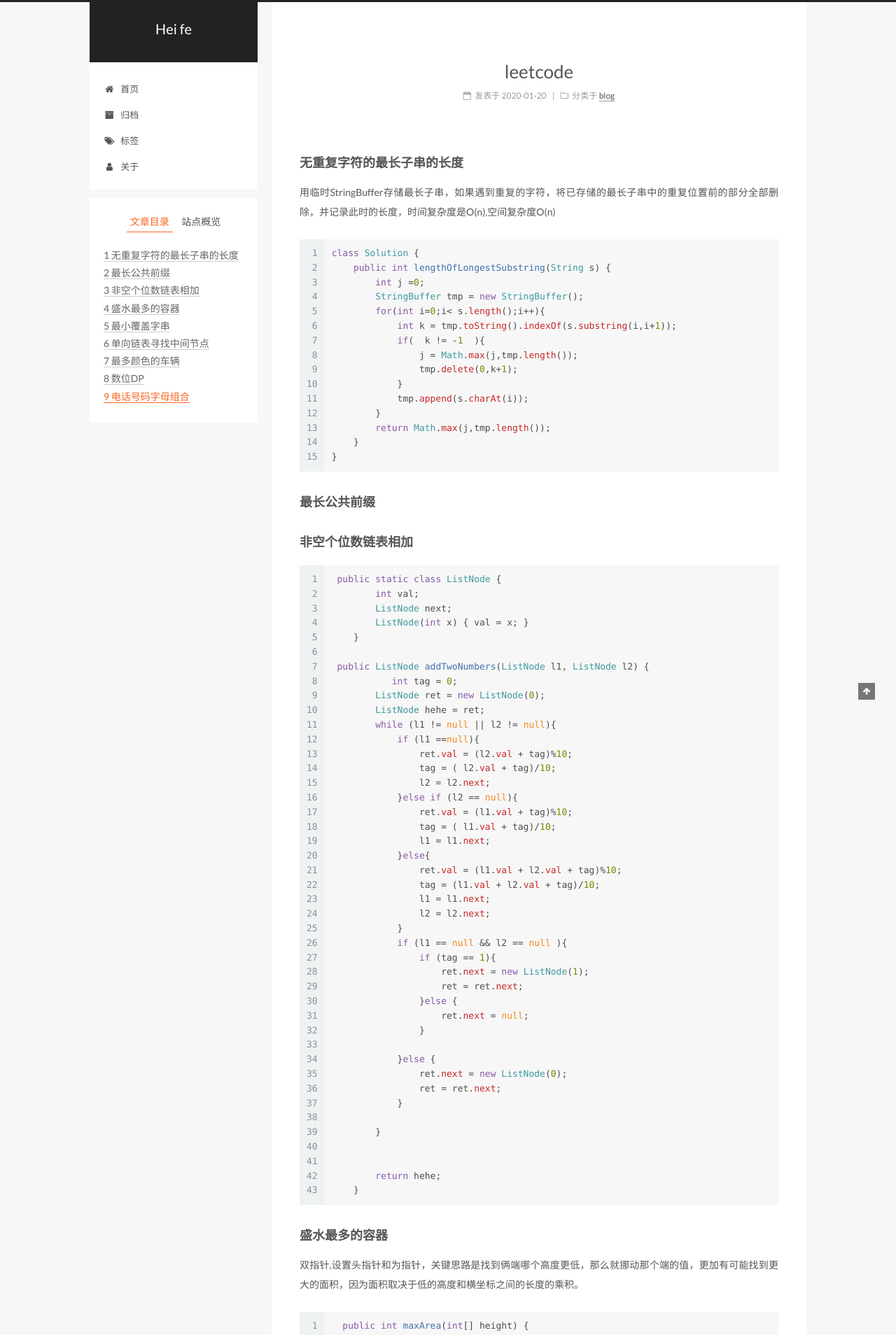
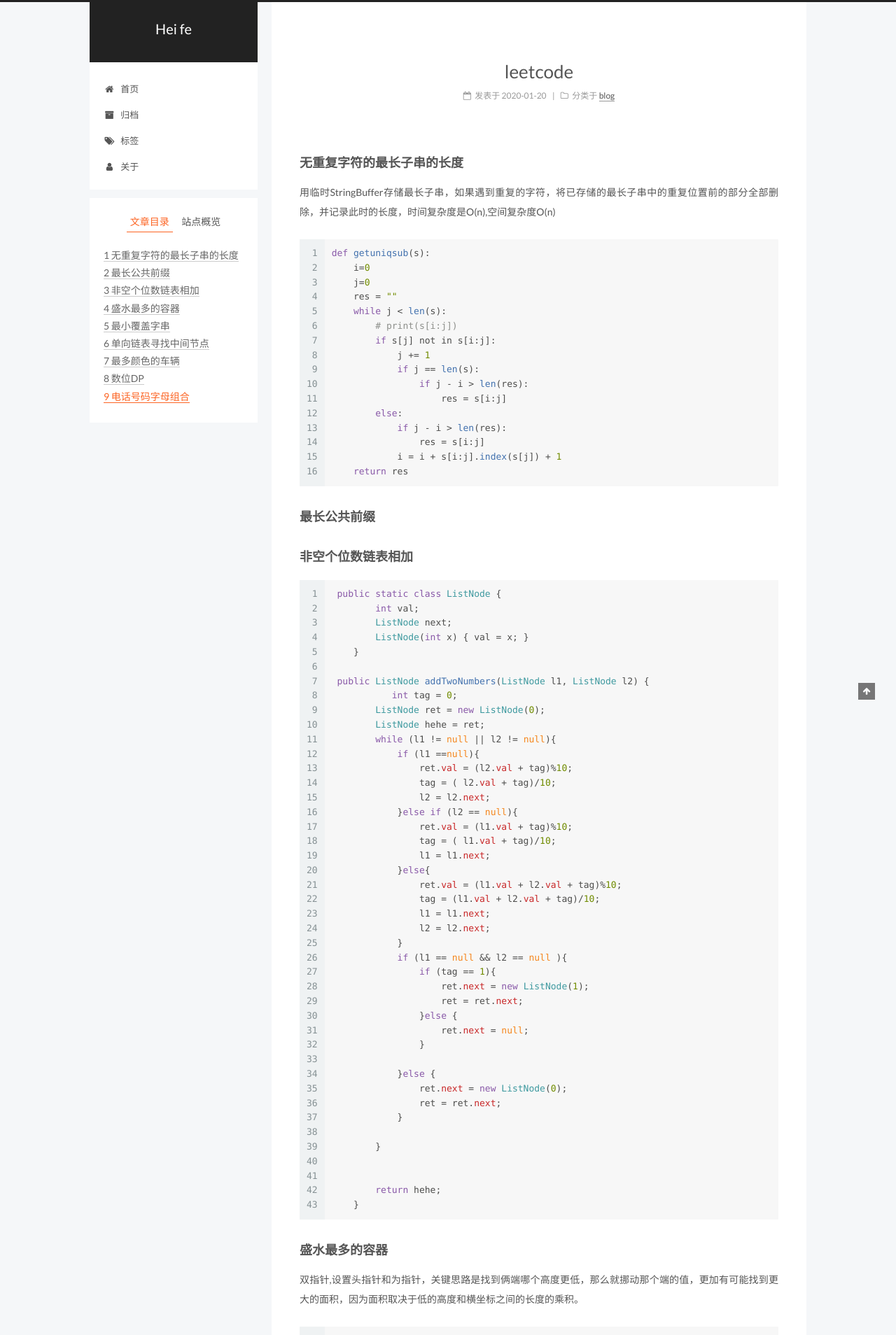
Before and after one commit to tuobashaoli/tuobashaoli.github.io, a Jekyll site: the page built from _posts/2020-01-20-leetcode.markdown, in a window 1280 px wide. Shown: the top 1908 px of the page at 70% size. Built offline with Jekyll 4.4.1, drawn with Linux system fonts in a browser that asks for light colours; comment, search, counter and statistics services are not loaded.

Commit message:
update leetcode

````diff
--- a/_posts/2020-01-20-leetcode.markdown
+++ b/_posts/2020-01-20-leetcode.markdown
@@ -11,22 +11,23 @@ tags: "leetcode"
 
 用临时StringBuffer存储最长子串，如果遇到重复的字符，将已存储的最长子串中的重复位置前的部分全部删除，并记录此时的长度，时间复杂度是O(n),空间复杂度O(n)
 
-```java
-class Solution {
-    public int lengthOfLongestSubstring(String s) {
-        int j =0;
-        StringBuffer tmp = new StringBuffer();
-        for(int i=0;i< s.length();i++){
-            int k = tmp.toString().indexOf(s.substring(i,i+1));
-            if(  k != -1  ){
-                j = Math.max(j,tmp.length());
-                tmp.delete(0,k+1);
-            }
-            tmp.append(s.charAt(i));
-        }
-        return Math.max(j,tmp.length());
-    }
-}
+```python
+def getuniqsub(s):
+    i=0
+    j=0
+    res = ""
+    while j < len(s):
+        # print(s[i:j])
+        if s[j] not in s[i:j]:
+            j += 1
+            if j == len(s):
+                if j - i > len(res):
+                    res = s[i:j]
+        else:
+            if j - i > len(res):
+                res = s[i:j]
+            i = i + s[i:j].index(s[j]) + 1
+    return res
 ```
 
 ### 最长公共前缀
````
